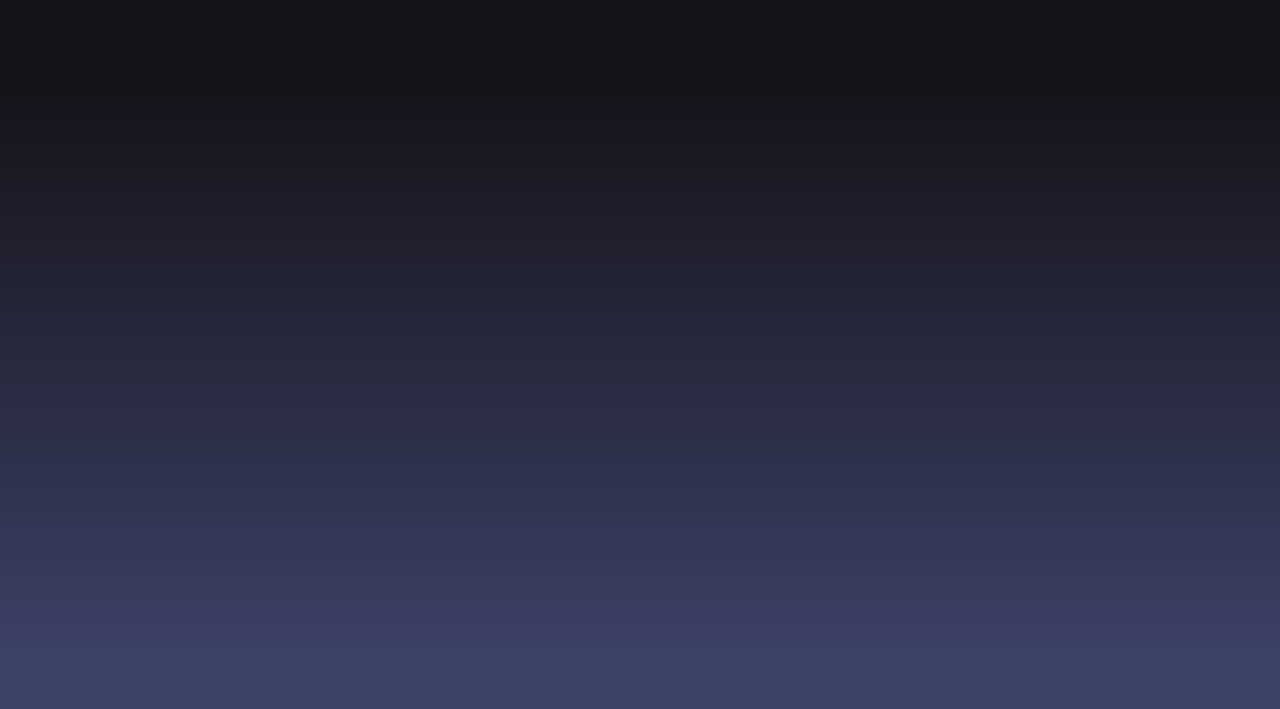
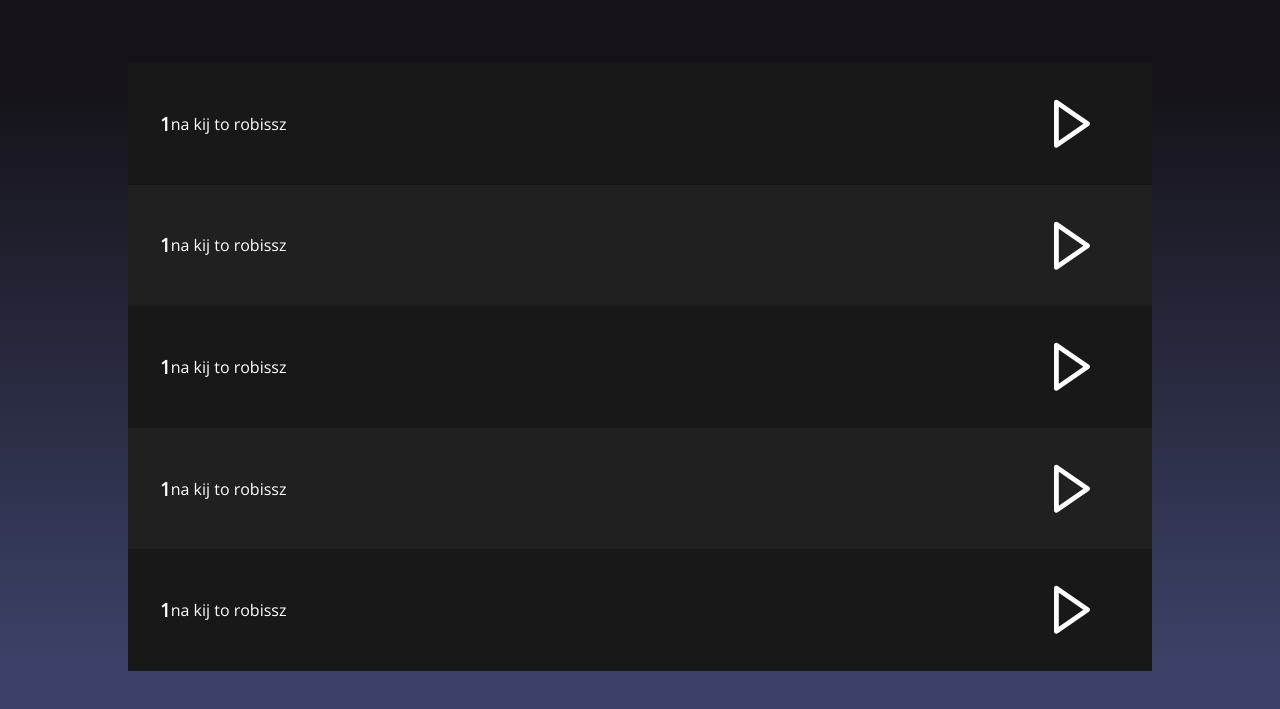
Before and after one commit to ksobiecki/Delta2021, a Gatsby site: page /faq in a window 1280 px wide. Shown: the part 545-1254 px from the top of the page. Built offline with nearby package versions, Linux system fonts and the light colour scheme; Gatsby itself is replaced by a stand-in of ours; a web font is replaced by a local one.

Commit message:
faq work in progress

```diff
--- /dev/null
+++ b/src/components/Faq/FaqMainSection/FaqList/AccordeonItem/index.tsx
@@ -0,0 +1,42 @@
+import React, { useState } from 'react';
+import { Accordeon, AccordeonHeader, AccordeonContent, Arrow } from './styled';
+interface AccordeonProps {
+	num: number;
+	question: string;
+	answer: string;
+}
+
+const AccordeonItem: React.FC<AccordeonProps> = ({ num, question, answer }) => {
+	const [isHovered, setIsHovered] = useState(false);
+   const [isDropedDown, setIsDropDown] = useState(false);
+	return (
+		<Accordeon
+			background-color={isHovered ? 'black' : 'red'}
+			onMouseEnter={() => {
+				setIsHovered(true);
+			}}
+			onMouseLeave={() => {
+				setIsHovered(false);
+			}}
+			onClick={() => {
+				setIsDropDown(!isDropedDown);
+			}}
+		>
+			<AccordeonHeader>
+				<h3>{num}</h3>
+				<p>{question}</p>
+				<Arrow
+					color={isHovered ? 'violet' : 'white'}
+					transform={isDropedDown ? 'rotate(90deg)' : ''}
+				/>
+			</AccordeonHeader>
+			{isDropedDown ? (
+				<AccordeonContent>
+					<p>{answer}</p>
+				</AccordeonContent>
+			) : null}
+		</Accordeon>
+	);
+};
+
+export default AccordeonItem;
--- /dev/null
+++ b/src/components/Faq/FaqMainSection/FaqList/AccordeonItem/styled.ts
@@ -0,0 +1,41 @@
+import styled from 'styled-components';
+import { BiRightArrow } from '@react-icons/all-files/bi/BiRightArrow';
+
+export const Arrow = styled(BiRightArrow)`
+	margin-right: 20px;
+	margin-left: auto;
+	font-size: 3.6em;
+	transition: all 0.3s;
+	user-select: none;
+	transform: ${(props) => props.transform};
+`;
+
+export const Accordeon = styled.div`
+	width: 100%;
+	padding: 2em;
+	transition: all 0.3s;
+	color: #fff;
+	&:nth-child(2n + 1) {
+		background-color: #181818;
+	}
+	&:nth-child(2n) {
+		background-color: #202020;
+	}
+	&:hover {
+		background-color: #363636;
+	}
+`;
+
+export const AccordeonHeader = styled.div`
+	display: flex;
+	align-items: center;
+`;
+
+export const AccordeonContent = styled.div`
+	width: 100%;
+	font-family: Roboto, sans-serif;
+	font-weight: 200;
+	display: flex;
+	font-size: 1.5em;
+	text-align: justify;
+`;
--- /dev/null
+++ b/src/components/Faq/FaqMainSection/FaqList/index.tsx
@@ -0,0 +1,38 @@
+import React from 'react';
+import AccordeonItem from './AccordeonItem';
+
+import { AccordeonList } from './styled';
+
+const FaqList = () => {
+	return (
+		<AccordeonList>
+			<AccordeonItem
+				num={1}
+				question="na kij to robissz"
+				answer="bo lubie"
+			/>
+			<AccordeonItem
+				num={1}
+				question="na kij to robissz"
+				answer="bo lubie"
+			/>
+			<AccordeonItem
+				num={1}
+				question="na kij to robissz"
+				answer="bo lubie"
+			/>
+			<AccordeonItem
+				num={1}
+				question="na kij to robissz"
+				answer="bo lubie"
+			/>
+			<AccordeonItem
+				num={1}
+				question="na kij to robissz"
+				answer="bo lubie"
+			/>
+		</AccordeonList>
+	);
+};
+
+export default FaqList;
--- /dev/null
+++ b/src/components/Faq/FaqMainSection/FaqList/styled.ts
@@ -0,0 +1,9 @@
+import styled from 'styled-components';
+
+export const AccordeonList = styled.div`
+	width: 80%;
+	display: flex;
+	flex-direction: column;
+	margin: 3em auto 10em;
+	min-height: 215vh;
+`;
--- a/src/components/Faq/FaqMainSection/index.tsx
+++ b/src/components/Faq/FaqMainSection/index.tsx
@@ -1,11 +1,20 @@
 import React from 'react';
+import FaqList from './FaqList/index';
 
-import { FaqMainSectionLayout, Background } from './styled';
+import {
+	FaqMainSectionLayout,
+	Background,
+	Container,
+} from './styled';
 
 const FaqMainSection = () => {
 	return (
 		<FaqMainSectionLayout>
-			<Background />
+			<Background>
+				<Container>
+					<FaqList/>
+				</Container>
+			</Background>
 		</FaqMainSectionLayout>
 	);
 };
--- a/src/components/Faq/FaqMainSection/styled.ts
+++ b/src/components/Faq/FaqMainSection/styled.ts
@@ -24,3 +24,12 @@ export const Background = styled.div`
 		#3c4167 100%
 	);
 `;
+
+export const Container = styled.div`
+	width: 1280px;
+	margin-left: auto;
+	margin-right: auto;
+	margin-top: 3vw;
+	position: relative;
+	height: 100%;
+`;
--- a/src/components/Faq/index.tsx
+++ b/src/components/Faq/index.tsx
@@ -3,11 +3,11 @@ import React from 'react';
 import FaqLandingSection from './FaqLandingSection';
 import FaqMainSection from './FaqMainSection';
 
-const Register = () => (
+const Faq = () => (
 	<>
 		<FaqLandingSection />
 		<FaqMainSection />
 	</>
 );
 
-export default Register;
+export default Faq;
```
